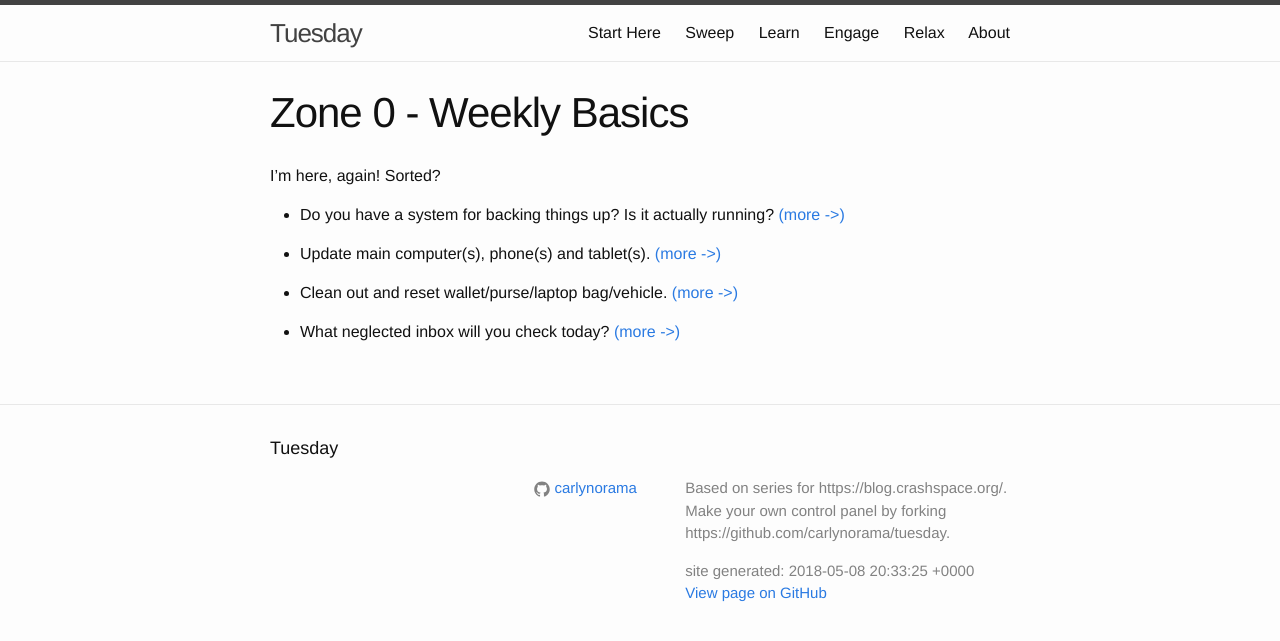
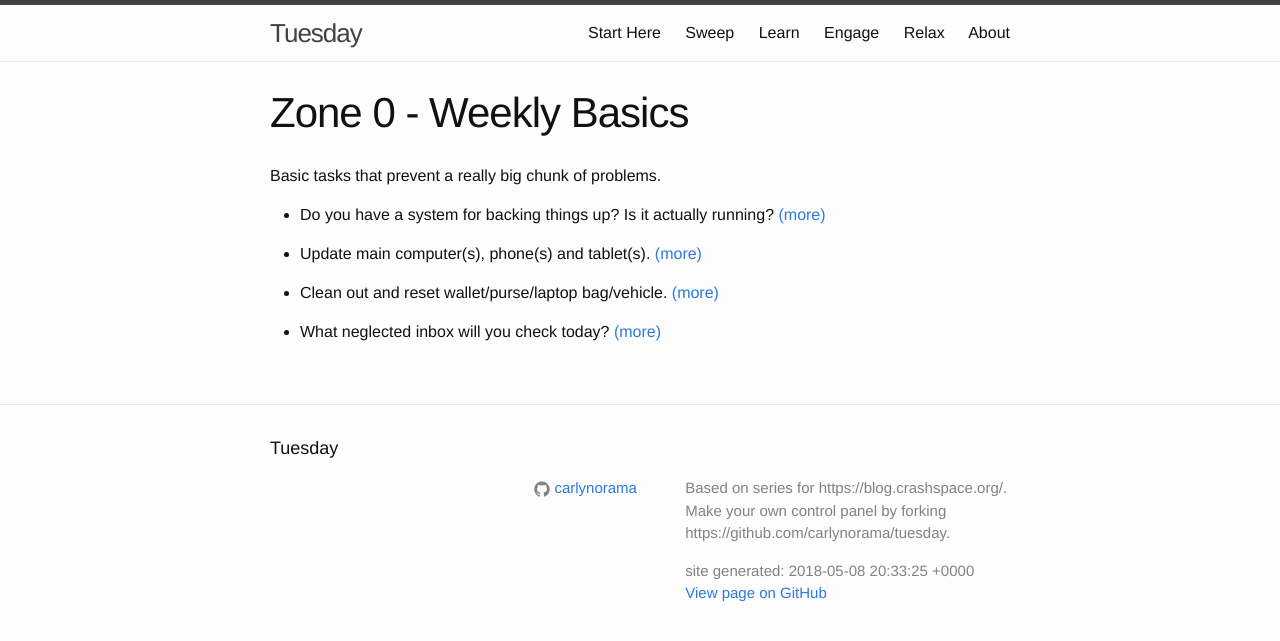
Before and after one commit to CRASHSpace/tuesday, a Jekyll site: the page built from _sweep/zone00/index.md, in a window 1280 px wide. Shown: the top 641 px of the page. Built offline with Jekyll 4.4.1, drawn with Linux system fonts in a browser that asks for light colours.

Commit message:
minor updates

```diff
--- a/_sweep/zone00/index.md
+++ b/_sweep/zone00/index.md
@@ -6,9 +6,9 @@ title: Zone 0 - Weekly Basics
 showonindexas: full
 ---
 
-I'm here, again! Sorted?
+Basic tasks that prevent a really big chunk of problems.
 
 {% assign itemstoshow = (site.sweep | where: "zone" , "basics" | sort: 'list_order') %}
 {% for item in itemstoshow %}
-* {{ item.weekly_todo_text }} [(more ->)]({{ item.url | relative_url }})
+* {{ item.weekly_todo_text }} [(more)]({{ item.url | relative_url }})
 {% endfor %}
```
